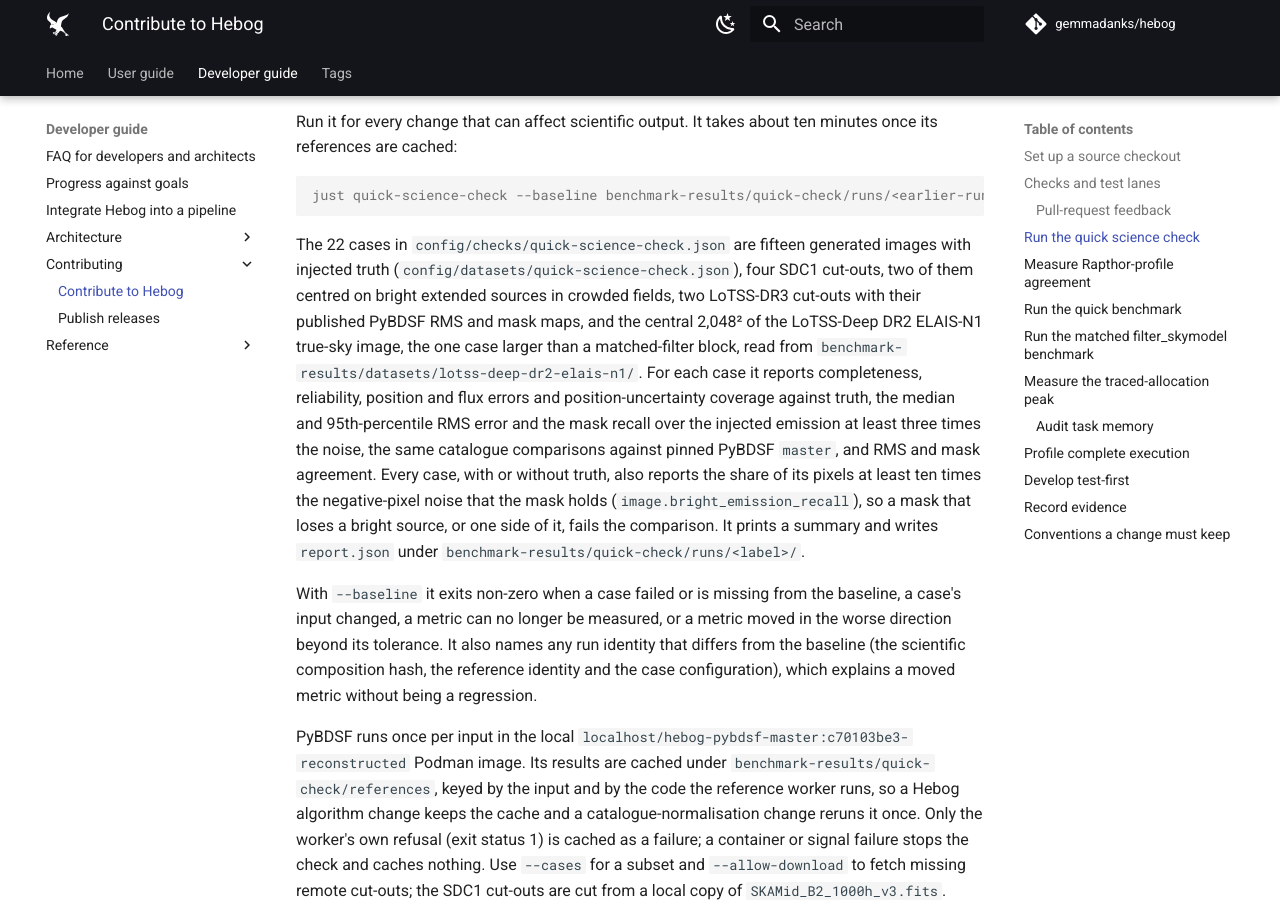
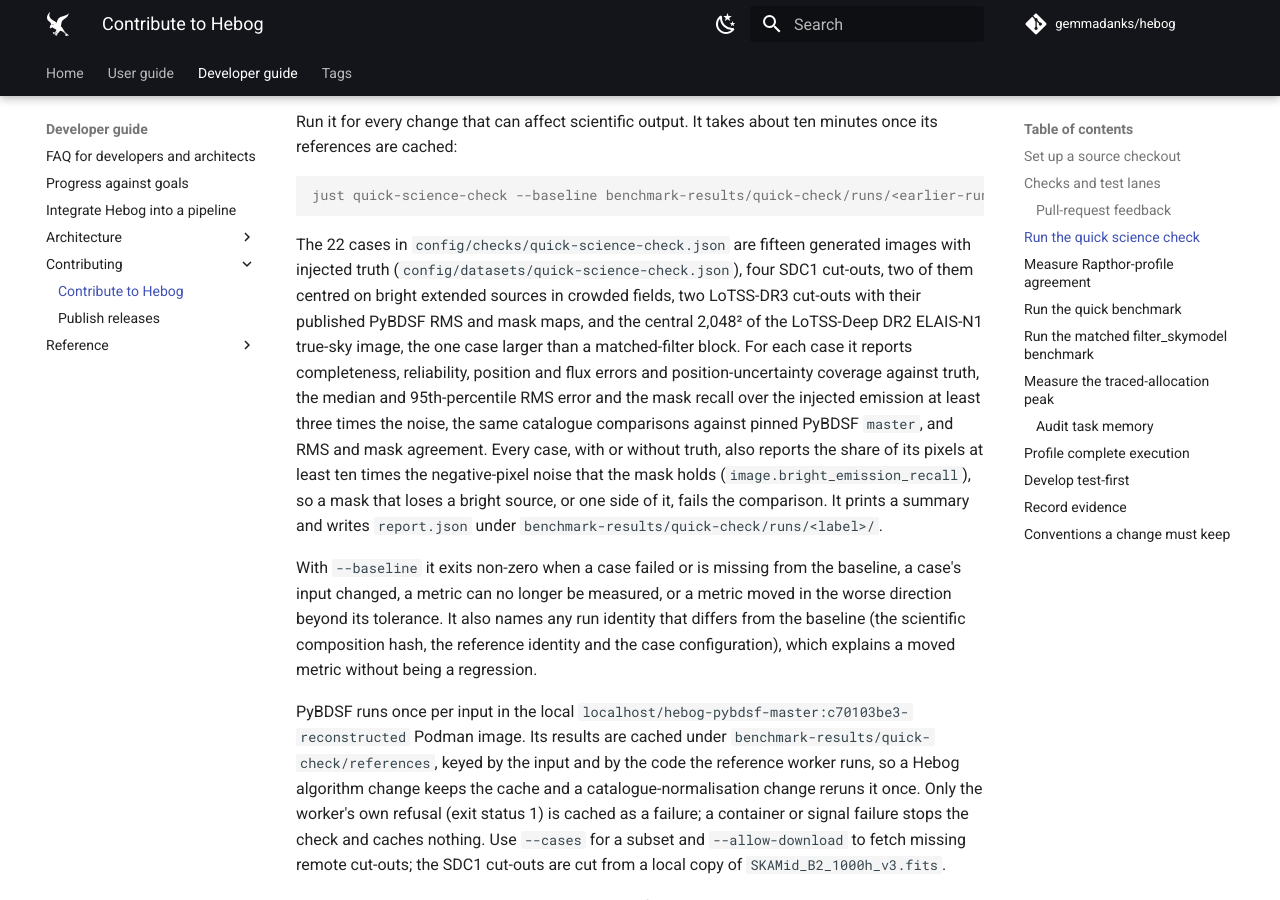
Before and after one commit to gemmadanks/hebog, an MkDocs documentation site: the page built from docs/how-to/index.md, in a window 1280 px wide and 900 px high, scrolled down 3208 px. Built offline with MkDocs 1.6.1 and Material for MkDocs 9.7.7, drawn with Linux system fonts in a browser that asks for light colours; comment, search, counter and statistics services are not loaded.

Commit message:
fix: let the quick check download its ELAIS-N1 case
The new 2,048-pixel case read a local copy of the whole ELAIS-N1 image, so on
a checkout without that file the check stopped before writing its report, even
with downloads allowed. The case now fetches only its cut-out from the public
LoTSS-Deep DR2 release, like the check's other real images.

Checked: the download takes 2.7 s and is byte-identical to the previous input,
so catalogue, RMS and mask are unchanged; quick-check tests and pre-commit pass.

```diff
--- a/docs/how-to/index.md
+++ b/docs/how-to/index.md
@@ -130,8 +130,7 @@
 them centred on bright extended sources in crowded fields, two LoTSS-DR3
 cut-outs with their published PyBDSF RMS and mask maps, and the central
 2,048² of the LoTSS-Deep DR2 ELAIS-N1 true-sky image, the one case larger
-than a matched-filter block, read from
-`benchmark-results/datasets/lotss-deep-dr2-elais-n1/`. For each
+than a matched-filter block. For each
 case it reports completeness, reliability, position and flux errors and
 position-uncertainty coverage against truth, the median and 95th-percentile
 RMS error and the mask recall over the injected emission at least three
```
Also changed, not shown: 2 other files.
